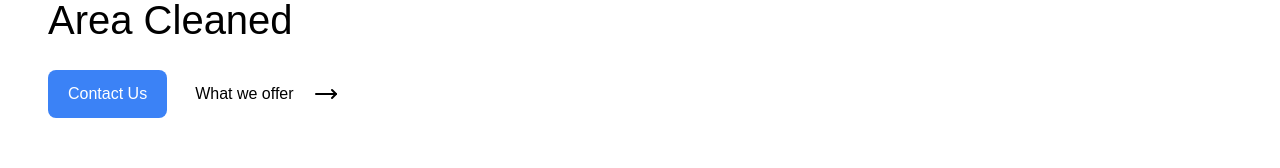
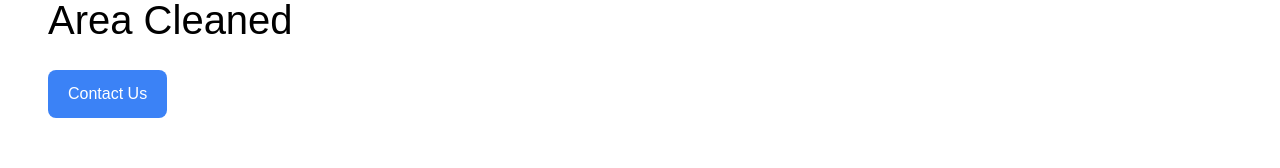
Before and after one commit to Daweed234/kg_harvest-gig, a React (Create React App) app: page / in a window 1280 px wide. Shown: the part 206-374 px from the top of the page. Built offline with nearby package versions, Linux system fonts and the light colour scheme.

Commit message:
some changes made

```diff
--- a/src/App.js
+++ b/src/App.js
@@ -2,9 +2,8 @@ import { BrowserRouter, Routes, Route } from "react-router-dom";
 import HomePage from "./Pages/Home";
 import Aboutus from "./Pages/Aboutus";
 import Services from "./Pages/Services";
-// import NoPage from './Pages/NoPage';
-import Navbar from "./Components/Navbar";
 import Contact from "./Pages/Contact";
+
 
 function App () {
   return (
@@ -16,12 +15,8 @@ function App () {
           <Route path="/Aboutus" element={<Aboutus />} />
           <Route path="/Services" element={<Services />} />
           <Route path="/Contact" element={<Contact />} />
-          {/* <Route path='*' element={<NoPage />} /> */}
-       / </Routes>
+       </Routes>
       </BrowserRouter>
-      {/* <Navbar />
-      {/* <HomePage /> */}
-      {/* <Navbar /> */}
     </>
   );
 };
--- a/src/Pages/Home.jsx
+++ b/src/Pages/Home.jsx
@@ -24,13 +24,6 @@ const Home = () => {
                             <button className="px-5 py-3 bg-blue-500 hover:bg-blue-600 text-white rounded-lg hover:-translate-y-3 duration-300">
                                 Contact Us
                             </button>
-
-                            <div className="hover:-translate-y-3 duration-300 flex flex-row">
-                                <button className="px-5 py-3 text-black rounded-lg ">
-                                    What we offer
-                                </button>
-                                <MoveRight className="mt-3 w-6" />
-                            </div>
                         </div>
                     </div>
                     <div>{/* <img src={Pic} alt="" /> */}</div>
```
